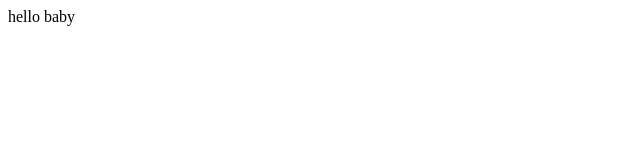
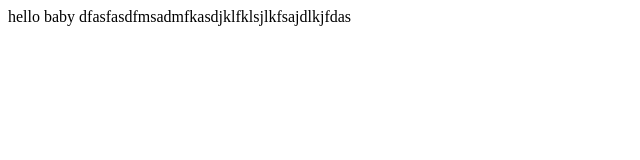
Before and after one commit to kasra02/temmember, a plain HTML site: page index.html in a window 1280 px wide. Shown: the whole page, without its empty margins (0-640 px from the left). Drawn offline with Linux system fonts and the light colour scheme.

Commit message:
index chgage

```diff
--- a/index.html
+++ b/index.html
@@ -9,7 +9,7 @@
 </head>
 
 <body>
-    hello baby
+    hello baby dfasfasdfmsadmfkasdjklfklsjlkfsajdlkjfdas
 </body>
 
 </html>
```
Also changed, not shown: index2.html (deleted).
